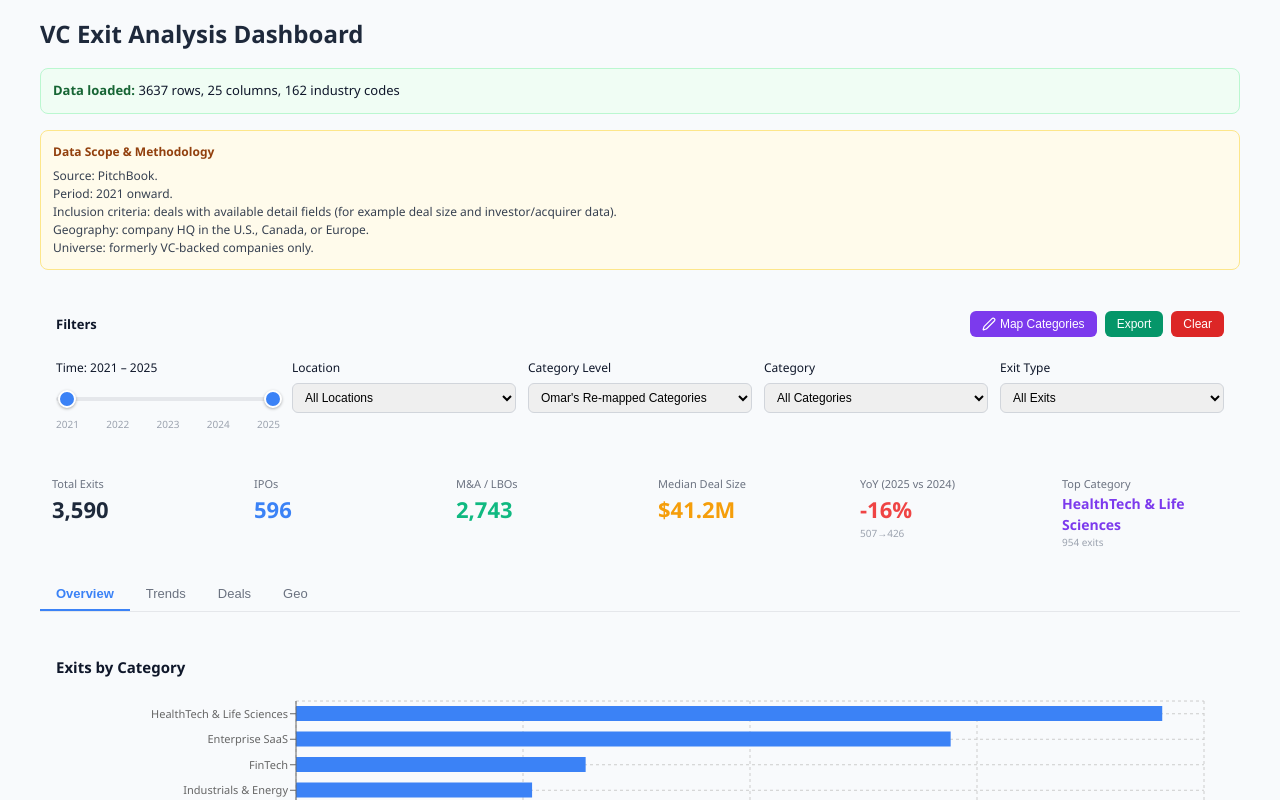
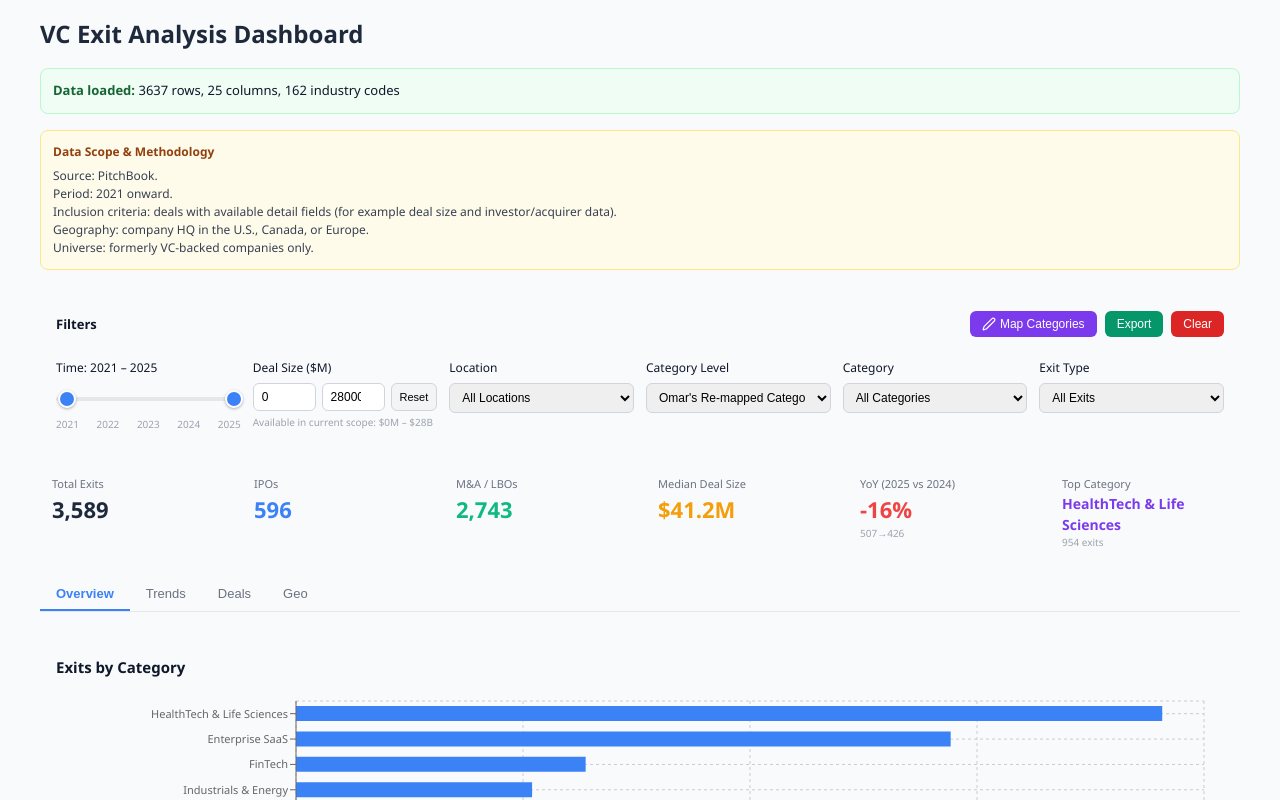
Before and after one commit to omarsmith89/exits-dash-app, a React (Vite) app: page / in a window 1280 px wide. Shown: the top 800 px of the page. Built offline with nearby package versions, Linux system fonts and the light colour scheme.

Commit message:
Replace deal size slider with min/max numeric inputs

```diff
--- a/src/exit-dashboard.jsx
+++ b/src/exit-dashboard.jsx
@@ -21,6 +21,7 @@ function gHQ(r){return r['HQ Location']||r['Company HQ Location']||'—';}
 function gAcq(r){return(r['Investors']||'').replace(/\([^()]*\)/g,'').replace(/\s+/g,' ').trim()||'—';}
 const fmt=n=>n!=null?`$${n.toLocaleString(undefined,{maximumFractionDigits:1})}M`:'—';
 const pNum=s=>{if(!s)return null;const n=parseFloat(s.toString().replace(/[^0-9.-]/g,''));return isNaN(n)?null:n;};
+const fmtFilterSize=v=>v>=1000?`$${(v/1000).toFixed(v>=10000?0:1)}B`:`$${Math.round(v)}M`;
 const parseDealText=text=>{const lines=text.split('\n').filter(l=>l.trim());let hdrs=lines[0].split('\t').map(h=>h.trim().replace(/\r/g,'')),dlm='\t';if(hdrs.length===1){hdrs=lines[0].split(',').map(h=>h.trim().replace(/\r/g,''));dlm=',';}const clean=v=>{const s=(v??'').toString().trim().replace(/\r/g,'');return s.startsWith('"')&&s.endsWith('"')?s.slice(1,-1):s;};const parsed=lines.slice(1).map(line=>{const v=line.split(dlm);const o={};hdrs.forEach((h,i)=>{o[h]=clean(v[i]);});if(o['Primary Industry Code'])o['Primary Industry Code']=normCode(o['Primary Industry Code']);return o;});const codes=[...new Set(parsed.map(d=>d['Primary Industry Code']).filter(Boolean))].sort();return{parsed,hdrs,codes};};
 
 const DealDetail=({deal,onClose,customCategory})=>{
@@ -57,6 +58,8 @@ const ExitDashboard=()=>{
   const [importSt,setImportSt]=useState('');
   const [startYr,setStartYr]=useState('2021');
   const [endYr,setEndYr]=useState('2025');
+  const [dealMin,setDealMin]=useState(null);
+  const [dealMax,setDealMax]=useState(null);
   const [locFilter,setLocFilter]=useState('all');
   const [catFilter,setCatFilter]=useState('all');
   const [showClear,setShowClear]=useState(false);
@@ -67,7 +70,7 @@ const ExitDashboard=()=>{
 
   useEffect(()=>{let on=true;(async()=>{try{const r=await fetch('/VC_Exits_21-26_deal_data.txt');if(!r.ok)throw new Error(`HTTP ${r.status}`);const text=await r.text();const {parsed,hdrs,codes}=parseDealText(text);if(!on)return;setAllCodes(codes);setDebugInfo({totalRows:parsed.length,cols:hdrs.length});setData(parsed);}catch(e){if(on)setBootErr('Default dataset failed to load. You can still upload manually.');}finally{if(on)setIsBootLoading(false);}})();return()=>{on=false;};},[]);
 
-  const filtered=useMemo(()=>{
+  const scopedForSize=useMemo(()=>{
     if(!data.length)return[];const s=+startYr,e=+endYr;
     return data.filter(d=>{
       const y=pYear(d['Deal Date']);if(y!==null&&(y<s||y>e))return false;
@@ -75,9 +78,23 @@ const ExitDashboard=()=>{
       if(exitType==='M&A'){const dt=d['Deal Type'];if(!dt||(!dt.includes('Merger/Acquisition')&&!dt.includes('Buyout/LBO')))return false;}
       if(locFilter!=='all'){const c=pCountry(gHQ(d)),r=RM[c]||'Other';if(locFilter!==c&&locFilter!==r)return false;}
       if(catFilter!=='all'&&gCat(d,catLevel,catMap)!==catFilter)return false;
-      return true;
+      return pSize(d)!==null;
     });
   },[data,startYr,endYr,exitType,locFilter,catFilter,catLevel,catMap]);
+  const dealSizeBounds=useMemo(()=>{
+    const vals=scopedForSize.map(pSize).filter(v=>v!==null);
+    if(!vals.length)return null;
+    return{min:Math.floor(Math.min(...vals)),max:Math.ceil(Math.max(...vals))};
+  },[scopedForSize]);
+  const effDealMin=dealMin??dealSizeBounds?.min??0;
+  const effDealMax=dealMax??dealSizeBounds?.max??0;
+  useEffect(()=>{
+    if(!dealSizeBounds)return;
+    setDealMin(v=>v===null?dealSizeBounds.min:Math.max(dealSizeBounds.min,Math.min(v,dealSizeBounds.max)));
+    setDealMax(v=>v===null?dealSizeBounds.max:Math.max(dealSizeBounds.min,Math.min(v,dealSizeBounds.max)));
+  },[dealSizeBounds]);
+
+  const filtered=useMemo(()=>scopedForSize.filter(d=>{const sz=pSize(d);return sz!==null&&sz>=effDealMin&&sz<=effDealMax;}),[scopedForSize,effDealMin,effDealMax]);
 
   const allByYr=useMemo(()=>{if(!data.length)return[];const s=+startYr,e=+endYr;return data.filter(d=>{const y=pYear(d['Deal Date']);return y===null||(y>=s&&y<=e);});},[data,startYr,endYr]);
   const avCountries=useMemo(()=>{const c={};data.forEach(d=>{const co=pCountry(gHQ(d));if(co&&co!=='Unknown')c[co]=(c[co]||0)+1;});return Object.entries(c).sort((a,b)=>b[1]-a[1]);},[data]);
@@ -249,7 +266,7 @@ const ExitDashboard=()=>{
               :<span style={{display:'flex',gap:4,alignItems:'center'}}><button onClick={()=>{setCatMap({});setCustCats([]);setShowClear(false);}} style={{background:'#dc2626',color:'white',padding:'4px 8px',borderRadius:4,border:'none',cursor:'pointer',fontSize:11}}>Yes</button><button onClick={()=>setShowClear(false)} style={{background:'#9ca3af',color:'white',padding:'4px 8px',borderRadius:4,border:'none',cursor:'pointer',fontSize:11}}>No</button></span>}
             </div>
           </div>
-          <div style={{display:'grid',gridTemplateColumns:'1fr 1fr 1fr 1fr 1fr',gap:12}}>
+          <div style={{display:'grid',gridTemplateColumns:'1fr 1fr 1fr 1fr 1fr 1fr',gap:12}}>
             <div>
               <label style={{display:'block',fontSize:12,fontWeight:500,marginBottom:6}}>Time: {startYr} – {endYr}</label>
               <div style={{position:'relative',height:32,display:'flex',alignItems:'center'}}>
@@ -259,6 +276,15 @@ const ExitDashboard=()=>{
                 <style>{`.rt::-webkit-slider-thumb{-webkit-appearance:none;width:18px;height:18px;border-radius:50%;background:#3b82f6;border:2px solid white;box-shadow:0 1px 3px rgba(0,0,0,.3);cursor:pointer;pointer-events:auto}.rt::-moz-range-thumb{width:18px;height:18px;border-radius:50%;background:#3b82f6;border:2px solid white;box-shadow:0 1px 3px rgba(0,0,0,.3);cursor:pointer;pointer-events:auto}`}</style>
               </div>
               <div style={{display:'flex',justifyContent:'space-between',fontSize:10,color:'#9ca3af',marginTop:2}}><span>2021</span><span>2022</span><span>2023</span><span>2024</span><span>2025</span></div>
+            </div>
+            <div>
+              <label style={{display:'block',fontSize:12,fontWeight:500,marginBottom:6}}>Deal Size ($M)</label>
+              <div style={{display:'flex',gap:6}}>
+                <input type="number" min={dealSizeBounds?.min??0} max={effDealMax} step="1" value={effDealMin} onChange={e=>{if(e.target.value===''){setDealMin(null);return;}const v=+e.target.value;if(!Number.isNaN(v)&&v<=effDealMax)setDealMin(v);}} disabled={!dealSizeBounds} placeholder="Min" style={{width:'100%',border:'1px solid #d1d5db',borderRadius:6,padding:'6px 8px',fontSize:12}}/>
+                <input type="number" min={effDealMin} max={dealSizeBounds?.max??0} step="1" value={effDealMax} onChange={e=>{if(e.target.value===''){setDealMax(null);return;}const v=+e.target.value;if(!Number.isNaN(v)&&v>=effDealMin)setDealMax(v);}} disabled={!dealSizeBounds} placeholder="Max" style={{width:'100%',border:'1px solid #d1d5db',borderRadius:6,padding:'6px 8px',fontSize:12}}/>
+                <button onClick={()=>{if(dealSizeBounds){setDealMin(dealSizeBounds.min);setDealMax(dealSizeBounds.max);}}} disabled={!dealSizeBounds} style={{background:'#f3f4f6',border:'1px solid #d1d5db',borderRadius:6,padding:'6px 8px',fontSize:11,cursor:'pointer'}}>Reset</button>
+              </div>
+              <div style={{fontSize:10,color:'#9ca3af',marginTop:4}}>Available in current scope: {fmtFilterSize(dealSizeBounds?.min??0)} – {fmtFilterSize(dealSizeBounds?.max??0)}</div>
             </div>
             <div><label style={{display:'block',fontSize:12,fontWeight:500,marginBottom:6}}>Location</label>
               <select value={locFilter} onChange={e=>setLocFilter(e.target.value)} style={{width:'100%',border:'1px solid #d1d5db',borderRadius:6,padding:'6px 8px',fontSize:12}}>
```
